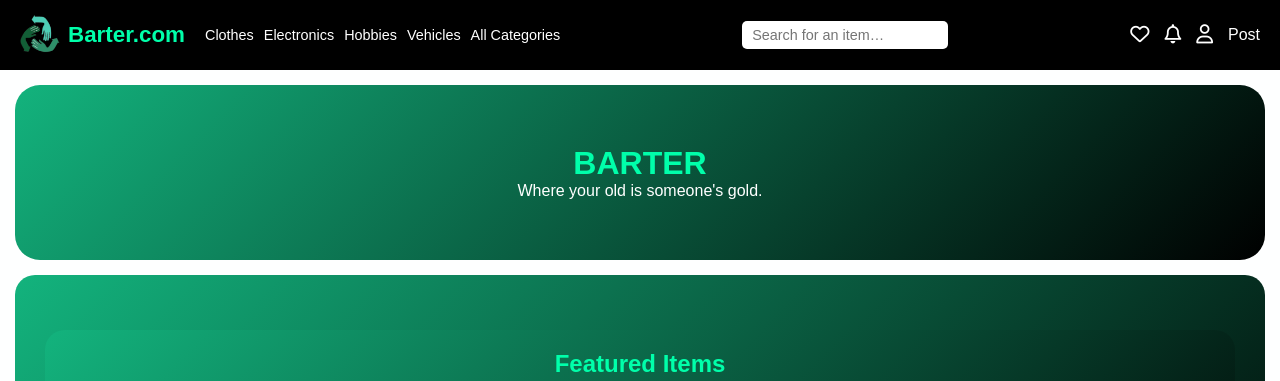
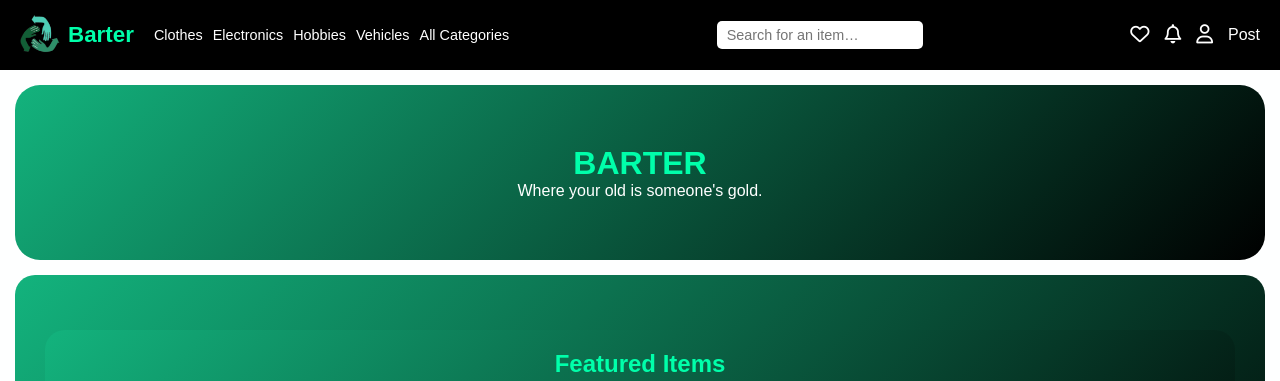
Before and after one commit to Allanxd0621/Barter.com, a plain HTML site: page home.html in a window 1280 px wide. Shown: the top 381 px of the page. Drawn offline with Linux system fonts and the light colour scheme.

Commit message:
Update home.html

```diff
--- a/home.html
+++ b/home.html
@@ -17,7 +17,7 @@
   <div class="left-section">
     <div class="logo">
       <img src="logo.png" alt="logo">
-      <span>Barter.com</span>
+      <span>Barter</span>
     </div>
 
     <div class="categories">
```
